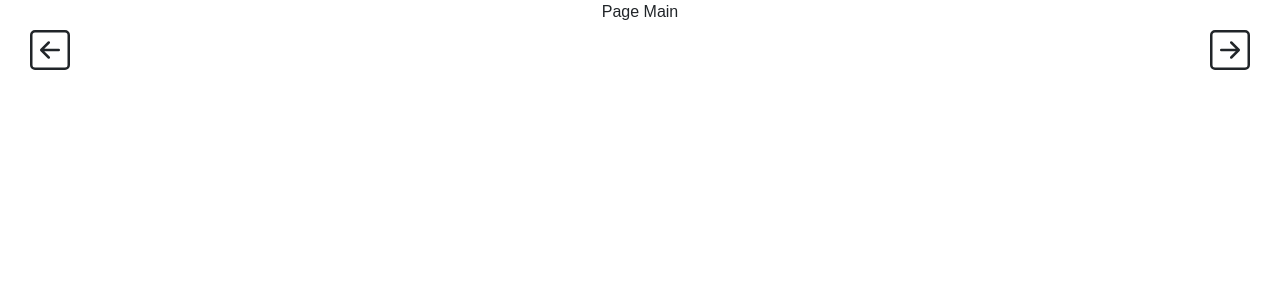
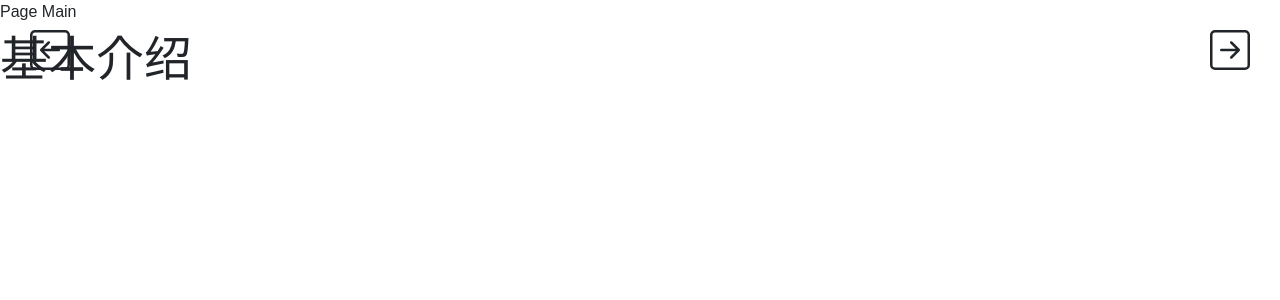
Before and after one commit to UT-Application-Development-Association/ADA-Website, a React (Create React App) app: page / in a window 1280 px wide. Both pictures are taken after a click on the button "To main". Shown: the top 300 px of the page. Built offline with nearby package versions, Linux system fonts and the light colour scheme; the HTML template or start-up script is replaced by a standard one.

Commit message:
added Heading.js

```diff
--- a/src/components/main_page/Heading.js
+++ b/src/components/main_page/Heading.js
@@ -0,0 +1,12 @@
+import React from "react";
+
+export default function Heading(props) {
+    return (
+        <div className="heading-container">
+            <div className="heading">
+                {props.text}
+            </div>
+            <div className="heading-line"></div>
+        </div>
+    );
+}
--- a/src/pages/Main.js
+++ b/src/pages/Main.js
@@ -1,11 +1,12 @@
 import React from "react";
 import { ArrowRightSquare, ArrowLeftSquare } from "react-bootstrap-icons";
+import Heading from "../components/main_page/Heading";
 
 export default function Main(props) {
   return (
     <div>
       Page Main
-      {/* If in browser, display arror button */}
+      {/* If in browser, display arrow button */}
       {!props.isMobile && (
         <div className="nav-arrows">
           <ArrowLeftSquare
@@ -18,7 +19,9 @@ export default function Main(props) {
           />
         </div>
       )}
-      <section className="intro-section"></section>
+      <section className="intro-section">
+        <Heading text="基本介绍" />
+      </section>
       <section className="departments-section"></section>
       <section className="gzh-section"></section>
       <section className="timeline-section"></section>
--- a/src/styles/Style.css
+++ b/src/styles/Style.css
@@ -1,5 +1,4 @@
 .App {
-  text-align: center;
   font-family: "Poppins", sans-serif;
   position: relative;
   height: 0;
@@ -42,6 +41,10 @@
   left: 30px;
 }
 
+.heading-container .heading {
+  font-size: 3rem;
+}
+
 .left-arrow-button {
   height: 40px;
   width: 40px;
--- a/src/styles/Style.scss
+++ b/src/styles/Style.scss
@@ -1,5 +1,6 @@
 @import "App";
 @import "open_page/Opening";
 @import "main_page/Main";
+@import "main_page/Common";
 @import "left_page/Left";
 @import "right_page/Right";
--- a/src/styles/_App.scss
+++ b/src/styles/_App.scss
@@ -1,7 +1,7 @@
 @import "global_vars";
 
 .App {
-  text-align: center;
+  // text-align: center;
   font-family: $font;
   position: relative;
   height: 0;
--- /dev/null
+++ b/src/styles/main_page/_Common.scss
@@ -0,0 +1,5 @@
+.heading-container {
+    .heading {
+        font-size: 3rem;
+    }
+}
```
Also changed, not shown: src/components/main_page/SectionContainer.js (+9 -0 lines), 1 other file (tests, documents, lock files or other folders).
